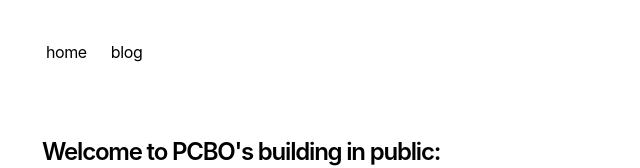
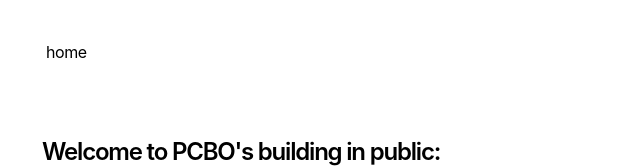
Before and after one commit to pcbo/pcbo-site, a Next.js app: page / in a window 1280 px wide. Shown: the top 168 px of the page, without its empty margins (310-950 px from the left). Built offline with nearby package versions, Linux system fonts and the light colour scheme.

Commit message:
Update nav.tsx

```diff
--- a/app/components/nav.tsx
+++ b/app/components/nav.tsx
@@ -3,10 +3,7 @@ import Link from 'next/link'
 const navItems = {
   '/': {
     name: 'home',
-  },
-  '/blog': {
-    name: 'blog',
-  },
+  }
 }
 
 export function Navbar() {
```
